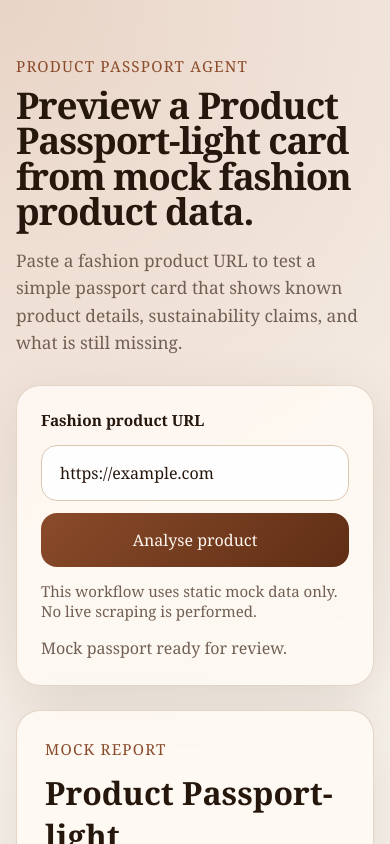
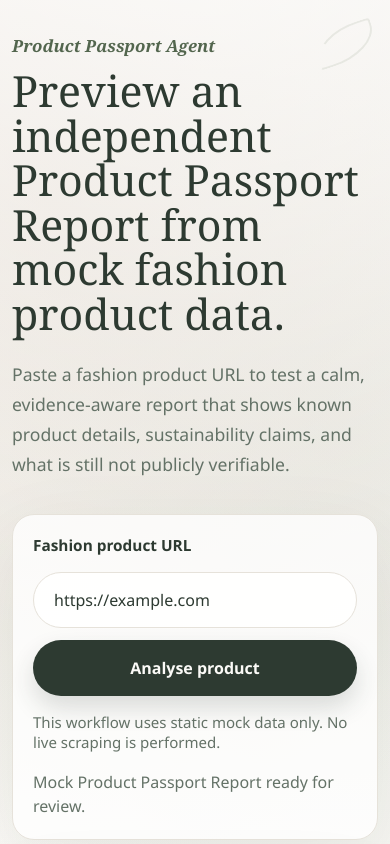
Before and after one commit to SaotoSoep/Digital-product-passport, a website: page public/index.html in a window 390 px wide. Both pictures are taken after typing "https://example.com" into the empty fields and a click on the button "Analyse product". Shown: the top 844 px of the page. Drawn offline with Linux system fonts and the light colour scheme.

Commit message:
Refine botanical organic serif UI

```diff
--- a/public/app.js
+++ b/public/app.js
@@ -89,7 +89,7 @@ function renderClaims(claims) {
   return claims
     .map(
       (claim) => `
-        <li class="detail-item">
+        <li class="detail-item claim-item">
           <div class="detail-topline">
             <span>${escapeHtml(claim.claim)}</span>
             <span class="${badgeClass(claim.confidence)}">${escapeHtml(claim.confidence)}</span>
@@ -105,7 +105,7 @@ function renderMissingInformation(items) {
   return items
     .map(
       (item) => `
-        <li class="detail-item">
+        <li class="detail-item unknown-item">
           <p><strong>${escapeHtml(item.label)}:</strong> ${escapeHtml(item.value)}</p>
         </li>
       `
@@ -118,7 +118,7 @@ function renderReport(passport, submittedUrl) {
     <div class="report-header">
       <div>
         <p class="eyebrow">Mock report</p>
-        <h2 class="report-title">Product Passport-light</h2>
+        <h2 class="report-title">Product Passport Report</h2>
       </div>
       <div class="report-meta">
         <div><strong>Input URL:</strong> ${escapeHtml(submittedUrl)}</div>
@@ -175,14 +175,14 @@ form.addEventListener("submit", async (event) => {
     return;
   }
 
-  statusBox.textContent = "Loading mock Product Passport-light data...";
+  statusBox.textContent = "Analysing mock Product Passport Report data...";
   button.disabled = true;
   button.textContent = "Analysing...";
 
   try {
     const passport = await getMockProductPassport();
     renderReport(passport, productUrl);
-    statusBox.textContent = "Mock passport ready for review.";
+    statusBox.textContent = "Mock Product Passport Report ready for review.";
   } catch (error) {
     statusBox.textContent = error.message || "Unable to render the mock passport.";
   } finally {
--- a/public/index.html
+++ b/public/index.html
@@ -10,9 +10,9 @@
     <main class="page">
       <section class="hero">
         <p class="eyebrow">Product Passport Agent</p>
-        <h1>Preview a Product Passport-light card from mock fashion product data.</h1>
+        <h1>Preview an independent Product Passport Report from mock fashion product data.</h1>
         <p class="intro">
-          Paste a fashion product URL to test a simple passport card that shows known product details, sustainability claims, and what is still missing.
+          Paste a fashion product URL to test a calm, evidence-aware report that shows known product details, sustainability claims, and what is still not publicly verifiable.
         </p>
       </section>
 
--- a/public/styles.css
+++ b/public/styles.css
@@ -1,17 +1,24 @@
 :root {
   color-scheme: light;
-  --bg: #f5efe6;
-  --panel: rgba(255, 250, 244, 0.88);
-  --panel-strong: #fffaf4;
-  --border: #d9c7b3;
-  --text: #26170d;
-  --muted: #715f52;
-  --accent: #8a4b2a;
-  --accent-strong: #5f2e15;
+  --bg: #f9f8f4;
+  --surface: #ffffff;
+  --surface-soft: #f4f1eb;
+  --surface-tint: rgba(255, 255, 255, 0.78);
+  --text: #2d3a31;
+  --muted: #647267;
+  --accent: #8c9a84;
+  --accent-strong: #53664e;
+  --accent-hover: #c27b66;
+  --clay: #dccfc2;
+  --border: #e6e2da;
   --success: #2d6a4f;
-  --warn: #915c00;
-  --low: #8a3b2f;
-  --shadow: 0 20px 60px rgba(75, 39, 20, 0.12);
+  --warn: #7a5a16;
+  --low: #9a4d3e;
+  --focus: rgba(83, 102, 78, 0.32);
+  --shadow: 0 26px 80px rgba(45, 58, 49, 0.08);
+  --shadow-soft: 0 14px 42px rgba(45, 58, 49, 0.055);
+  --font-body: "Source Sans 3", "Segoe UI", system-ui, -apple-system, sans-serif;
+  --font-heading: Georgia, "Times New Roman", serif;
 }
 
 * {
@@ -21,63 +28,84 @@
 body {
   margin: 0;
   min-height: 100vh;
-  font-family: Georgia, "Times New Roman", serif;
+  font-family: var(--font-body);
   color: var(--text);
   background:
-    radial-gradient(circle at top left, rgba(203, 153, 126, 0.35), transparent 32%),
-    radial-gradient(circle at bottom right, rgba(126, 168, 152, 0.24), transparent 28%),
-    linear-gradient(180deg, #f9f4ee 0%, var(--bg) 100%);
+    radial-gradient(circle at 50% -10%, rgba(255, 255, 255, 0.92), transparent 34%),
+    radial-gradient(circle at 16% 8%, rgba(220, 207, 194, 0.55), transparent 30%),
+    radial-gradient(circle at 88% 18%, rgba(140, 154, 132, 0.16), transparent 28%),
+    linear-gradient(180deg, #fbfaf7 0%, var(--bg) 100%);
 }
 
 .page {
   width: min(1080px, calc(100% - 32px));
   margin: 0 auto;
-  padding: 56px 0 80px;
+  padding: 64px 0 80px;
 }
 
 .hero {
+  position: relative;
   max-width: 760px;
-  margin-bottom: 28px;
+  margin-bottom: 34px;
+}
+
+.hero::after {
+  position: absolute;
+  right: clamp(-80px, -8vw, -24px);
+  top: 18px;
+  width: 88px;
+  height: 48px;
+  border: 2px solid rgba(140, 154, 132, 0.22);
+  border-left-color: transparent;
+  border-radius: 80% 8% 80% 8%;
+  content: "";
+  pointer-events: none;
+  transform: rotate(-18deg);
 }
 
 .eyebrow {
   margin: 0 0 12px;
-  color: var(--accent);
-  font-size: 0.95rem;
-  letter-spacing: 0.08em;
-  text-transform: uppercase;
+  color: var(--accent-strong);
+  font-family: var(--font-heading);
+  font-size: 1.05rem;
+  font-style: italic;
+  font-weight: 700;
+  letter-spacing: 0;
 }
 
 h1 {
   margin: 0;
-  font-size: clamp(2.3rem, 5vw, 4.6rem);
-  line-height: 0.96;
-  letter-spacing: -0.03em;
+  max-width: 820px;
+  font-family: var(--font-heading);
+  font-size: clamp(2.35rem, 4.8vw, 4.65rem);
+  font-weight: 500;
+  line-height: 1.02;
+  letter-spacing: 0;
 }
 
 .intro {
   max-width: 640px;
-  font-size: 1.08rem;
-  line-height: 1.6;
+  margin: 22px 0 0;
+  font-size: 1.1rem;
+  line-height: 1.72;
   color: var(--muted);
 }
 
 .panel,
 .report {
-  backdrop-filter: blur(12px);
-  background: var(--panel);
-  border: 1px solid rgba(217, 199, 179, 0.7);
+  background: var(--surface-tint);
+  border: 1px solid var(--border);
   border-radius: 24px;
   box-shadow: var(--shadow);
 }
 
 .panel {
-  padding: 24px;
+  padding: 30px;
 }
 
 .analysis-form {
   display: grid;
-  gap: 14px;
+  gap: 16px;
 }
 
 .form-hint {
@@ -88,7 +116,7 @@ h1 {
 
 .label {
   font-size: 0.96rem;
-  font-weight: 600;
+  font-weight: 700;
 }
 
 .input-row {
@@ -104,31 +132,49 @@ button {
 
 input {
   min-width: 0;
-  padding: 16px 18px;
-  border-radius: 16px;
+  min-height: 56px;
+  padding: 16px 20px;
+  border-radius: 999px;
   border: 1px solid var(--border);
-  background: rgba(255, 255, 255, 0.9);
+  background: rgba(255, 255, 255, 0.92);
   color: var(--text);
+  box-shadow: inset 0 1px 0 rgba(255, 255, 255, 0.7);
+  transition: border-color 160ms ease, box-shadow 160ms ease, background-color 160ms ease;
+}
+
+input::placeholder {
+  color: rgba(100, 114, 103, 0.68);
 }
 
 input:focus,
-button:focus {
-  outline: 2px solid rgba(138, 75, 42, 0.25);
-  outline-offset: 2px;
+button:focus-visible {
+  outline: 3px solid var(--focus);
+  outline-offset: 3px;
+}
+
+input:focus {
+  border-color: var(--accent-strong);
+  background: var(--surface);
+  box-shadow: 0 0 0 4px rgba(140, 154, 132, 0.16);
 }
 
 button {
-  padding: 16px 22px;
+  min-height: 56px;
+  padding: 16px 28px;
   border: none;
-  border-radius: 16px;
-  background: linear-gradient(135deg, var(--accent) 0%, var(--accent-strong) 100%);
-  color: #fff7f0;
+  border-radius: 999px;
+  background: var(--text);
+  color: #fbfaf7;
+  font-weight: 700;
   cursor: pointer;
-  transition: transform 140ms ease, opacity 140ms ease;
+  box-shadow: 0 12px 24px rgba(45, 58, 49, 0.16);
+  transition: transform 160ms ease, background-color 160ms ease, box-shadow 160ms ease, opacity 160ms ease;
 }
 
 button:hover {
+  background: var(--accent-hover);
   transform: translateY(-1px);
+  box-shadow: 0 16px 30px rgba(45, 58, 49, 0.18);
 }
 
 button:disabled {
@@ -138,14 +184,15 @@ button:disabled {
 }
 
 .status {
-  min-height: 24px;
-  margin-top: 16px;
+  min-height: 28px;
+  margin-top: 18px;
   color: var(--muted);
+  line-height: 1.55;
 }
 
 .report {
-  margin-top: 24px;
-  padding: 28px;
+  margin-top: 28px;
+  padding: 32px;
 }
 
 .hidden {
@@ -156,42 +203,61 @@ button:disabled {
   display: flex;
   flex-wrap: wrap;
   justify-content: space-between;
-  gap: 16px;
-  margin-bottom: 28px;
+  gap: 18px;
+  margin-bottom: 30px;
+  padding-bottom: 22px;
+  border-bottom: 1px solid var(--border);
 }
 
 .report-title {
   margin: 0;
-  font-size: 2rem;
+  font-family: var(--font-heading);
+  font-size: clamp(1.9rem, 4vw, 2.7rem);
+  font-weight: 500;
+  line-height: 1.1;
 }
 
 .report-meta {
   color: var(--muted);
   font-size: 0.96rem;
+  line-height: 1.6;
+  overflow-wrap: anywhere;
 }
 
 .grid {
   display: grid;
   grid-template-columns: repeat(2, minmax(0, 1fr));
-  gap: 18px;
+  gap: 20px;
 }
 
 .card {
-  padding: 20px;
-  border-radius: 18px;
-  background: var(--panel-strong);
-  border: 1px solid rgba(217, 199, 179, 0.75);
+  padding: 22px;
+  border-radius: 22px;
+  background: var(--surface);
+  border: 1px solid var(--border);
+  box-shadow: var(--shadow-soft);
 }
 
 .card h2 {
-  margin: 0 0 10px;
-  font-size: 1.05rem;
+  margin: 0 0 14px;
+  font-family: var(--font-heading);
+  font-size: 1.35rem;
+  font-weight: 500;
+  line-height: 1.2;
 }
 
 .card p,
 .card li {
-  line-height: 1.55;
+  line-height: 1.6;
   color: var(--text);
+}
+
+.card p {
+  margin: 0 0 10px;
+}
+
+.card p:last-child {
+  margin-bottom: 0;
 }
 
 .muted {
@@ -211,10 +277,10 @@ button:disabled {
 
 .detail-item,
 .claim-item {
-  padding: 14px;
-  border-radius: 14px;
-  background: #fff;
-  border: 1px solid rgba(217, 199, 179, 0.65);
+  padding: 15px;
+  border-radius: 18px;
+  background: var(--surface-soft);
+  border: 1px solid var(--border);
 }
 
 .detail-topline,
@@ -222,30 +288,43 @@ button:disabled {
   display: flex;
   justify-content: space-between;
   gap: 12px;
-  font-weight: 600;
+  font-weight: 700;
+  overflow-wrap: anywhere;
+}
+
+.claim-item {
+  background: #fbfaf7;
+}
+
+.unknown-item {
+  background: #f8f2ed;
+  border-color: var(--clay);
 }
 
 .badge {
   display: inline-flex;
   align-items: center;
+  flex: 0 0 auto;
   padding: 4px 10px;
   border-radius: 999px;
   font-size: 0.82rem;
-  background: rgba(38, 23, 13, 0.08);
+  font-weight: 700;
+  background: rgba(45, 58, 49, 0.08);
+  color: var(--text);
 }
 
 .badge.high {
-  background: rgba(45, 106, 79, 0.16);
+  background: rgba(45, 106, 79, 0.14);
   color: var(--success);
 }
 
 .badge.medium {
-  background: rgba(145, 92, 0, 0.16);
+  background: rgba(122, 90, 22, 0.16);
   color: var(--warn);
 }
 
 .badge.low {
-  background: rgba(138, 59, 47, 0.14);
+  background: rgba(154, 77, 62, 0.14);
   color: var(--low);
 }
 
@@ -256,6 +335,35 @@ button:disabled {
 }
 
 @media (max-width: 820px) {
+  .page {
+    width: min(100% - 24px, 1080px);
+    padding: 34px 0 56px;
+  }
+
+  .hero::after {
+    right: 2px;
+    top: -8px;
+    width: 58px;
+    height: 32px;
+    opacity: 0.72;
+  }
+
+  h1 {
+    font-size: clamp(2.1rem, 11vw, 3.1rem);
+    line-height: 1.04;
+  }
+
+  .panel,
+  .report {
+    border-radius: 22px;
+  }
+
+  .panel,
+  .report,
+  .card {
+    padding: 20px;
+  }
+
   .input-row,
   .grid {
     grid-template-columns: 1fr;
@@ -264,4 +372,8 @@ button:disabled {
   button {
     width: 100%;
   }
+
+  .detail-topline {
+    align-items: flex-start;
+  }
 }
```
